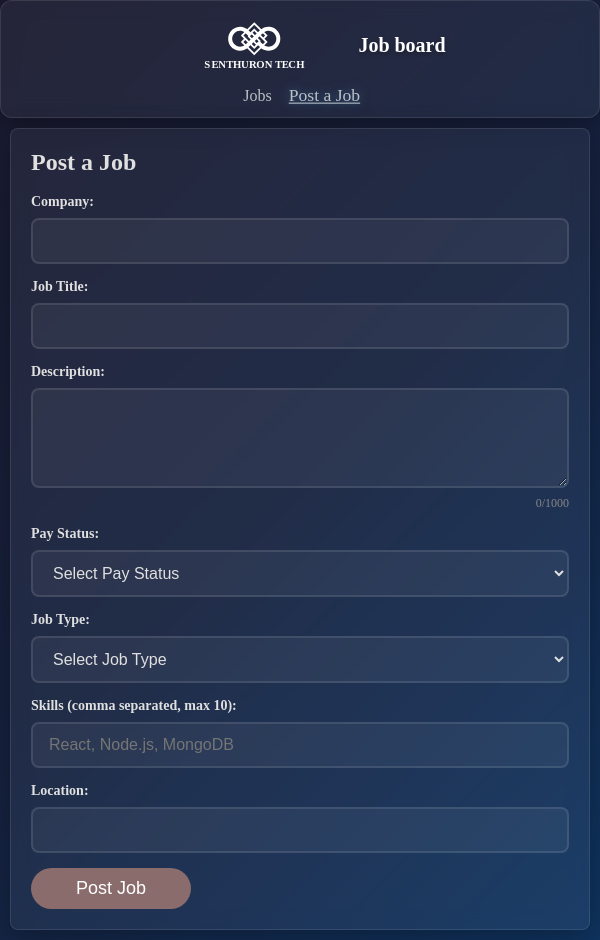
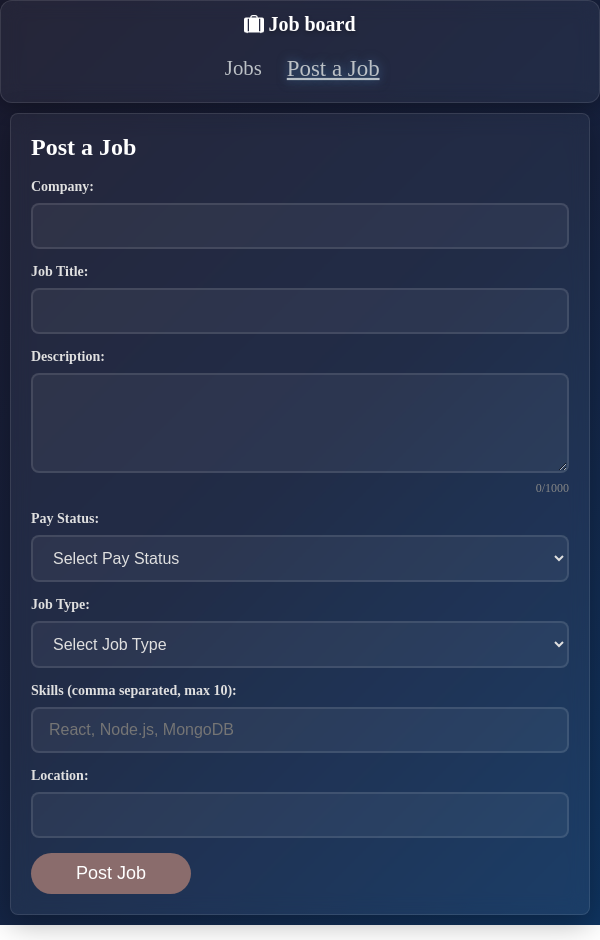
Before and after one commit to aravindh99/job, a React (Vite) app in the folder frontend/: page /jobs/post in a window 600 px wide. Built offline with nearby package versions, Linux system fonts and the light colour scheme; no server answers.

Commit message:
style changes and fixes in media queries for mobile screens

```diff
--- a/frontend/package.json
+++ b/frontend/package.json
@@ -10,8 +10,10 @@
     "preview": "vite preview"
   },
   "dependencies": {
+    "@tailwindcss/vite": "^4.1.11",
     "react": "^19.1.0",
     "react-dom": "^19.1.0",
+    "react-icons": "^5.5.0",
     "react-router-dom": "^7.7.1"
   },
   "devDependencies": {
--- a/frontend/src/Pages/JobDetails.jsx
+++ b/frontend/src/Pages/JobDetails.jsx
@@ -37,10 +37,9 @@ const JobDetails = () => {
         <>
           <Header/>
             <div className="job-details-container">
-                <h1 className="page-title">Job Details</h1>
 
             <div className="job-details-card">
-                <h2 className="job-title">{job.title}</h2>
+                <h2 className="job-title">{job.title[0].toUpperCase()+job.title.slice(1)}</h2>
 
                 <div className="job-detail">
                     <strong>Company:</strong> {job.company}
--- a/frontend/src/components/Header.jsx
+++ b/frontend/src/components/Header.jsx
@@ -1,12 +1,12 @@
 import React from 'react'
 import { NavLink } from 'react-router-dom'
-
+import { BsFillSuitcaseLgFill } from "react-icons/bs";
 
 const Header = () => {
   return (
     <div className='head'>
     <header className="header">
-      <span className="logo"><img src="/senthuron.svg" alt="Logo" />Job board</span>
+      <span className="logo"><BsFillSuitcaseLgFill />Job board</span>
        <nav className="nav">
         <NavLink to="/jobs" end className={({isActive})=> isActive ? "active-nav":"nav-link"}>Jobs</NavLink>
         <NavLink to="/jobs/post" className={({isActive})=> isActive ? "active-nav":"nav-link"}>Post a Job</NavLink>
--- a/frontend/src/index.css
+++ b/frontend/src/index.css
@@ -3,27 +3,28 @@
   margin: 0;
   padding: 0;
   box-sizing: border-box;
-  color: inherit;
+  color: white;
 }
 
 *:not(input):not(textarea):not(select) {
   background-color: transparent;
 }
 
-/* Dark Theme Base */
 html,
 body {
-  background-color: #1a1a2e !important;
-  background: linear-gradient(135deg, #1a1a2e 0%, #16213e 50%, #0f3460 100%) !important;
-  color: #e0e0e0 !important;
+  background-color: #1a1a2e;
+  background: linear-gradient(135deg, #1a1a2e 0%, #16213e 50%, #0f3460 100%);
 }
 
-
-/* Common Elements */
 .page-title {
   margin: 20px 30px;
   color: #ffffff;
   text-shadow: 0 2px 4px rgba(0, 0, 0, 0.3);
+}
+
+h2 {
+  color: white;
+  font-size: 1.5rem;
 }
 
 .loading {
@@ -59,11 +60,6 @@ body {
   border-radius: 12px;
 }
 
-.logo img {
-  filter: brightness(0) invert(1);
-  width: 200px;
-  height: 64px;
-}
 .nav {
   display: flex;
   gap: 20px;
@@ -81,6 +77,7 @@ body {
   transform: scale(1.1);
   color: #64b5f6;
   text-shadow: 0 0 10px rgba(100, 181, 246, 0.5);
+  text-decoration: underline;
 }
 
 .nav-link:hover {
@@ -332,7 +329,6 @@ body {
   margin-top: 4px;
 }
 
-
 /* Job Details */
 .job-details-container {
   max-width: 800px;
@@ -379,6 +375,8 @@ body {
   border-radius: 12px;
 }
 
+
+
 .apply-button {
   background: #8a6c6c;
   border-radius: 30px;
@@ -399,12 +397,13 @@ body {
 
 
 /* Mobile Large (576px to 767px) */
-@media (min-width: 576px) and (max-width: 767px) {
+@media (max-width: 767px) {
   .header {
     width: 100%;
     padding: 12px 15px;
     flex-direction: column;
     gap: 10px;
+    row-gap: 20px;
   }
 
   .logo {
@@ -412,12 +411,13 @@ body {
   }
 
   .nav {
-    gap: 20px;
+    gap: 29px;
+    margin-bottom: 10px;
+    font-size: 1rem;
   }
 
-  .nav-link,
   .active-nav {
-    font-size: 1rem;
+    text-decoration: underline;
   }
 
   .jobs-container {
@@ -469,13 +469,6 @@ body {
     font-size: 18px;
   }
 
-  .job-details-container {
-    padding: 12px;
-  }
-
-  .job-details-card {
-    padding: 15px;
-  }
 }
 
 
--- a/frontend/vite.config.js
+++ b/frontend/vite.config.js
@@ -1,7 +1,7 @@
 import { defineConfig } from 'vite'
 import react from '@vitejs/plugin-react-swc'
-
+import tailwindcss from '@tailwindcss/vite'
 // https://vite.dev/config/
 export default defineConfig({
-  plugins: [react()],
+  plugins: [ react()],
 })
```
Also changed, not shown: frontend/public/senthuron.svg (deleted), 1 other file (tests, documents, lock files or other folders).
